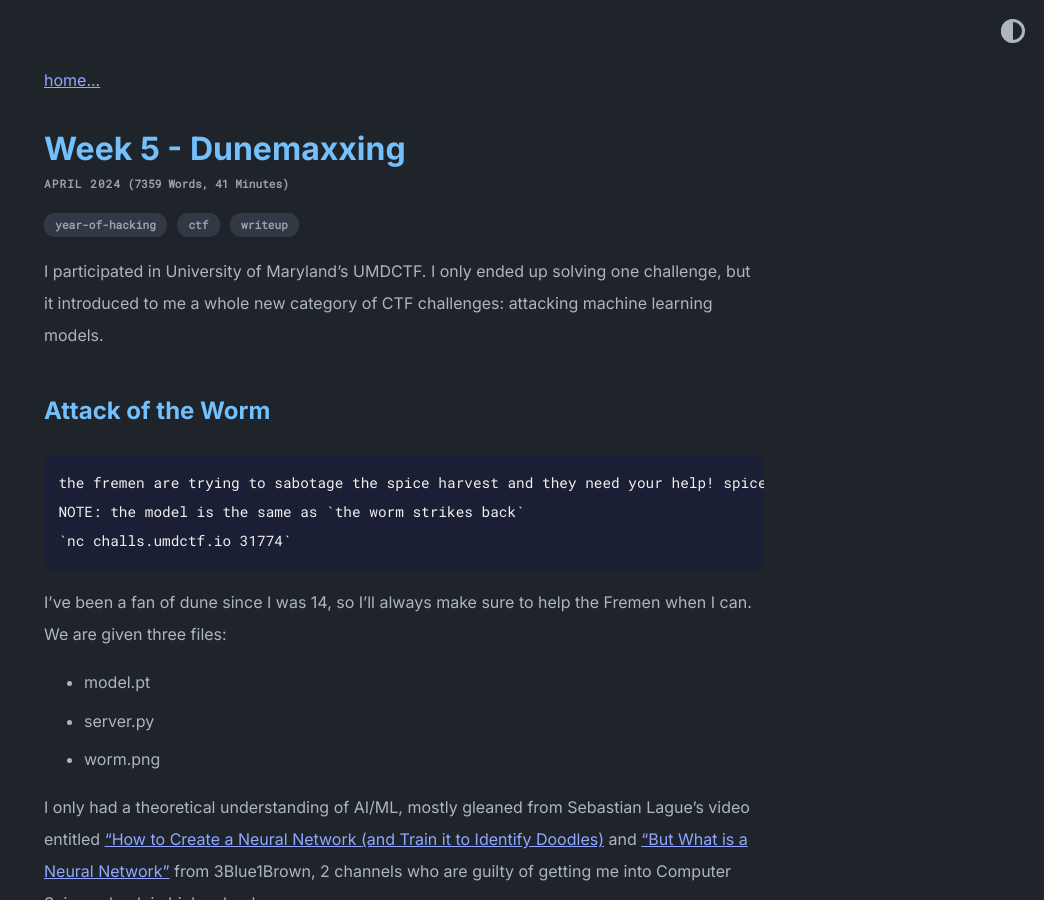
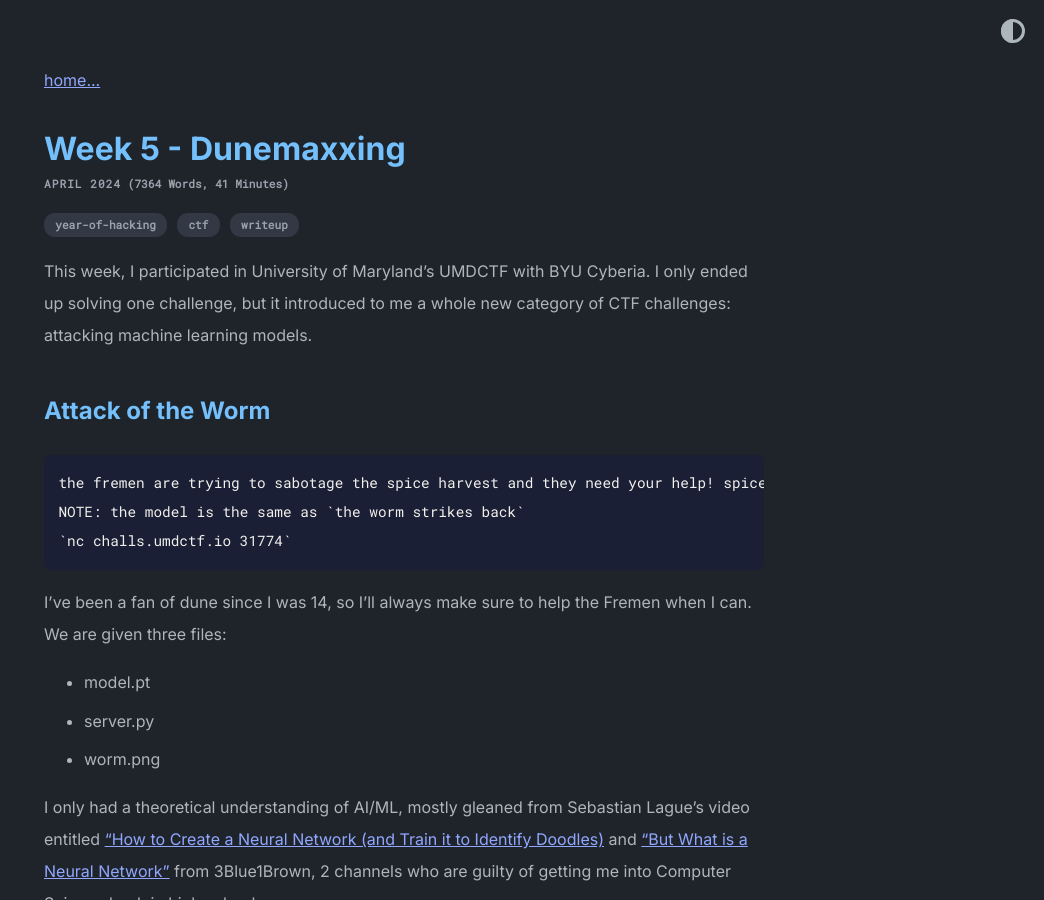
Before and after one commit to jake-mullins/jake-mullins.github.io, a Jekyll site: the page built from _posts/2024-04-28-Year-of-Hacking-0x5.md, in a window 1280 px wide and 900 px high. Shown: the whole window, without its empty margins (236-1280 px from the left). Built offline with Jekyll 4.4.1, drawn with Linux system fonts in a browser that asks for light colours.

Commit message:
Change first sentence because my brain is smooth

````diff
--- a/_posts/2024-04-28-Year-of-Hacking-0x5.md
+++ b/_posts/2024-04-28-Year-of-Hacking-0x5.md
@@ -3,7 +3,7 @@ layout: post
 title: Week 5 - Dunemaxxing
 tags: [year-of-hacking, CTF, writeup]
 ---
-I participated in University of Maryland's UMDCTF. I only ended up solving one challenge, but it introduced to me a whole new category of CTF challenges: attacking machine learning models.
+This week, I participated in University of Maryland's UMDCTF with BYU Cyberia. I only ended up solving one challenge, but it introduced to me a whole new category of CTF challenges: attacking machine learning models.
 
 ## Attack of the Worm
 ```
````
